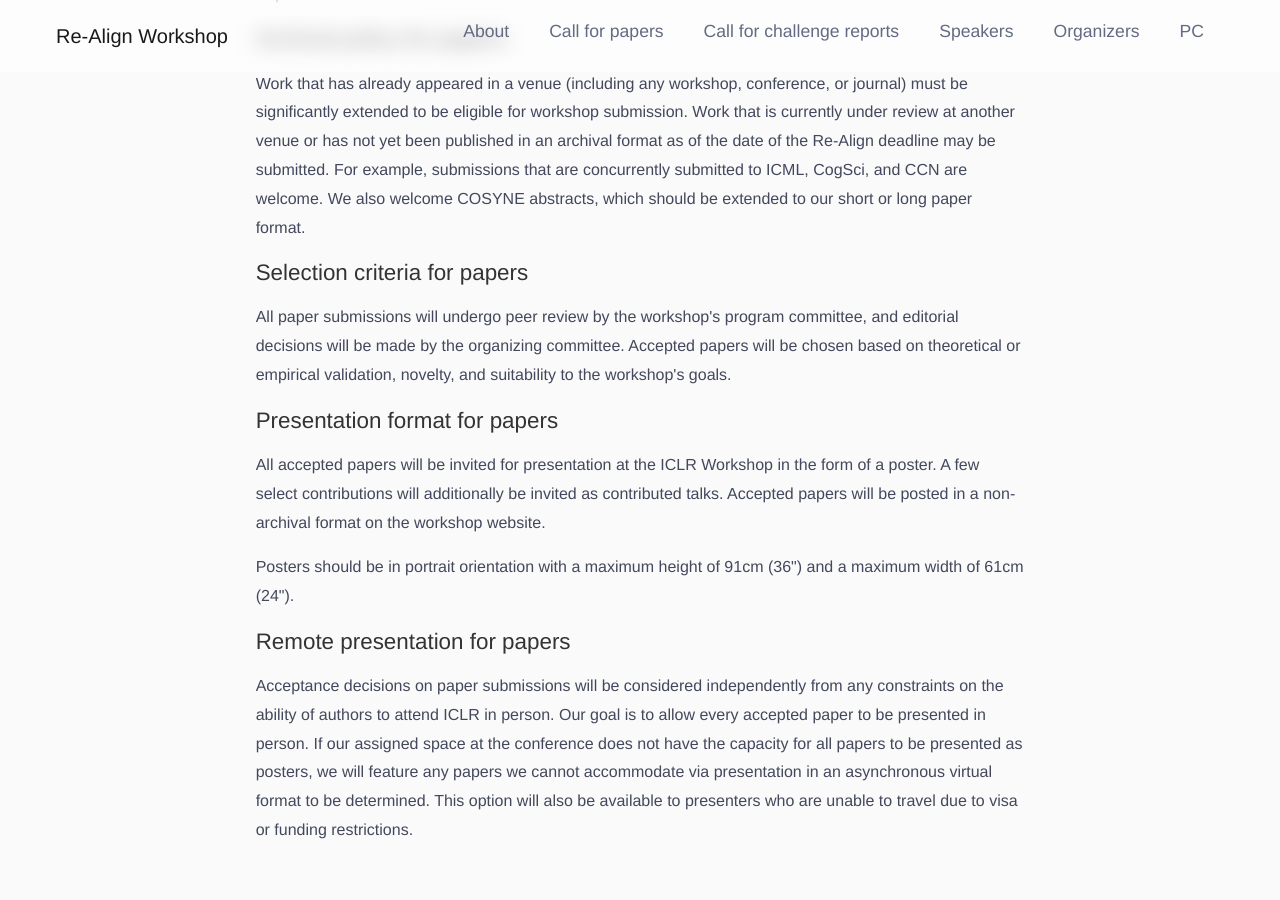
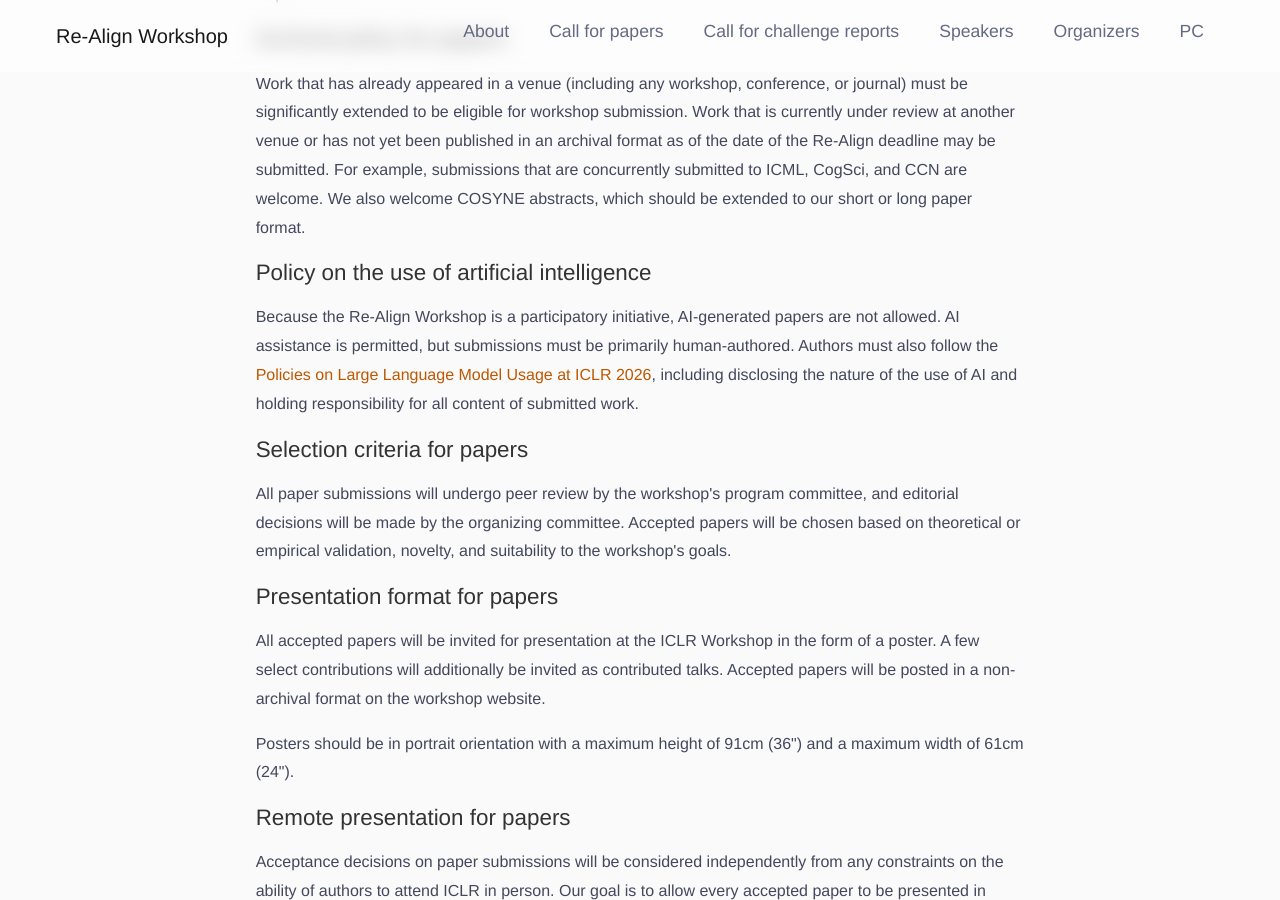
Before and after one commit to representational-alignment/representational-alignment.github.io, a Jekyll site: the page built from 2026/index.md, in a window 1280 px wide and 900 px high, scrolled down 3514 px. Built offline with Jekyll 4.4.1, drawn with Linux system fonts in a browser that asks for light colours.

Commit message:
follow ICLR 2026 policy on generative AI

```diff
--- a/_includes/cfp.html
+++ b/_includes/cfp.html
@@ -116,6 +116,19 @@
           extended to our short or long paper format.
         </p>
 
+        <h5>Policy on the use of artificial intelligence</h5>
+        <p>
+          Because the Re-Align Workshop is a participatory initiative,
+          AI-generated papers are not allowed. AI assistance is permitted, but
+          submissions must be primarily human-authored. Authors must also follow
+          the
+          <a
+            href="https://blog.iclr.cc/2025/08/26/policies-on-large-language-model-usage-at-iclr-2026/"
+            >Policies on Large Language Model Usage at ICLR 2026</a
+          >, including disclosing the nature of the use of AI and holding
+          responsibility for all content of submitted work.
+        </p>
+
         <h5>Selection criteria for papers</h5>
         <p>
           All paper submissions will undergo peer review by the workshop's
```
